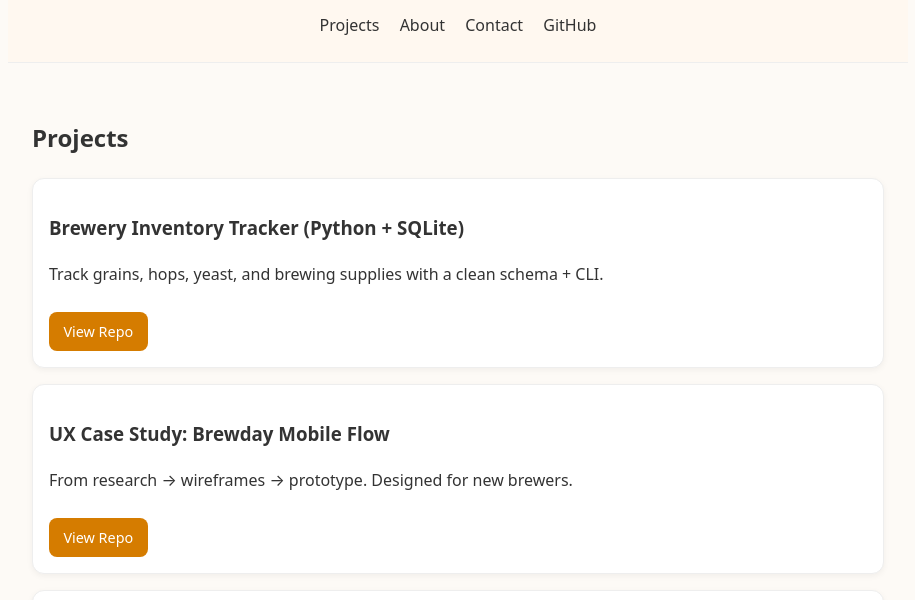
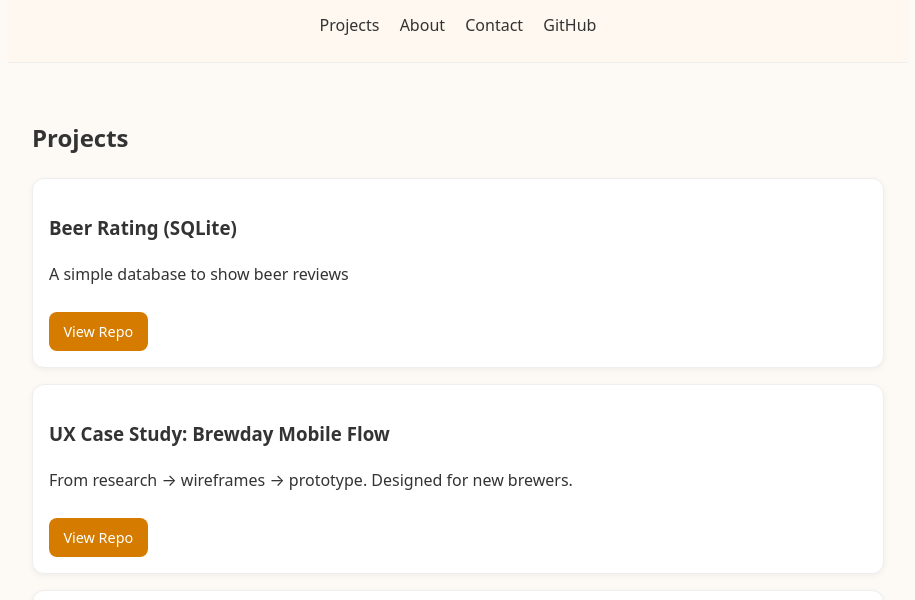
Before and after one commit to coder-sam90/Github-Portfolio, a plain HTML site: page index.html in a window 1280 px wide. Shown: the part 120-720 px from the top of the page, without its empty margins (182-1097 px from the left). Drawn offline with Linux system fonts and the light colour scheme.

Commit message:
Update index.html

```diff
--- a/index.html
+++ b/index.html
@@ -24,9 +24,9 @@
       <h2>Projects</h2>
 
       <article class="card">
-        <h3>Brewery Inventory Tracker (Python + SQLite)</h3>
-        <p>Track grains, hops, yeast, and brewing supplies with a clean schema + CLI.</p>
-        <a class="btn" href="https://github.com/coder-sam90/Brewery-Inventory-Tracker" target="_blank">View Repo</a>
+        <h3>Beer Rating (SQLite)</h3>
+        <p>A simple database to show beer reviews</p>
+        <a class="btn" href="https://github.com/coder-sam90/Beer-Review" target="_blank">View Repo</a>
       </article>
 
       <article class="card">
```
